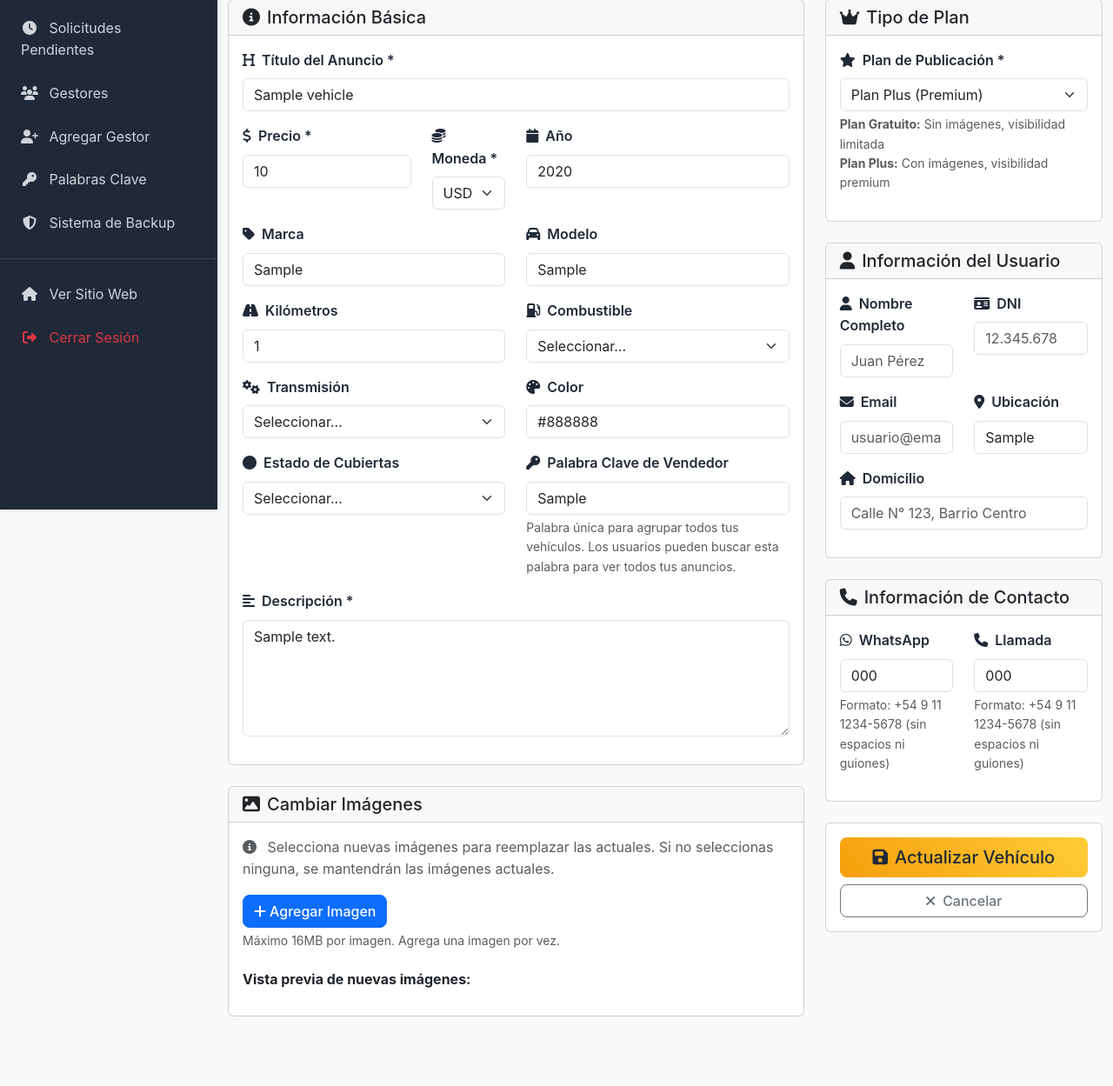
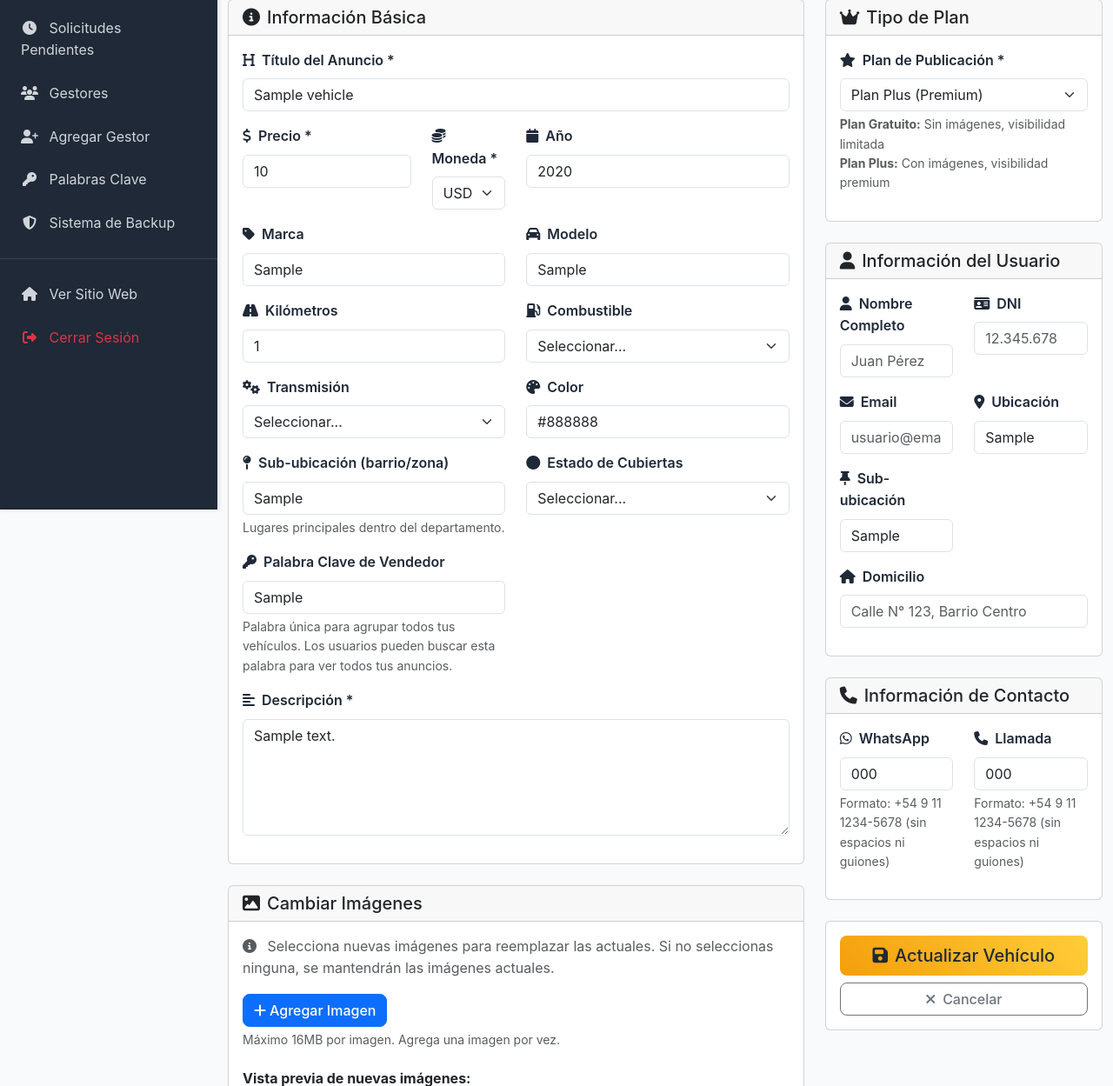
Before and after one commit to compraventavalledeuco/compraventavalledeuco, a Flask app: page /admin/edit_vehicle/1 in a window 1280 px wide. Shown: the part 214-1463 px from the top of the page at 87% size. Run offline with Flask 3, Linux system fonts and the light colour scheme; the visitor is signed in with stand-in values (Sample User, id 1); tables that the repository leaves empty hold one stand-in row (values such as "Sample post"); some libraries are stand-ins or nearby versions.

Commit message:
Actualizacion completa del marketplace - 20250110_205740

```diff
--- a/templates/edit_vehicle.html
+++ b/templates/edit_vehicle.html
@@ -138,7 +138,17 @@
                                        value="{{ vehicle.color or '' }}">
                             </div>
 
-                            <div class="col-md-6 mb-3" id="tire-condition-field">
+
+                            <div class="col-md-6 mb-3" id="sub-location-field">
+                                <label for="sub_location" class="form-label">
+                                    <i class="fas fa-map-pin me-2"></i>Sub-ubicación (barrio/zona)
+                                </label>
+                                <input type="text" class="form-control" id="sub_location" name="sub_location"
+                                       value="{{ vehicle.sub_location or '' }}"
+                                       placeholder="Vista Flores, Cordón del Plata, Cuadro Benegas...">
+                                <div class="form-text">Lugares principales dentro del departamento.</div>
+                            </div>
+<div class="col-md-6 mb-3" id="tire-condition-field">
                                 <label for="tire_condition" class="form-label">
                                     <i class="fas fa-circle me-2"></i>Estado de Cubiertas
                                 </label>
@@ -330,7 +340,15 @@
                                 <input type="text" class="form-control" id="user_location" name="user_location"
                                        value="{{ vehicle.location or '' }}" placeholder="Tunuyán, Mendoza">
                             </div>
-                            <div class="col-12 mb-3">
+                                                        <div class="col-md-6 mb-3">
+                                <label for="user_sub_location" class="form-label">
+                                    <i class="fas fa-thumbtack me-2"></i>Sub-ubicación
+                                </label>
+                                <input type="text" class="form-control" id="user_sub_location" name="user_sub_location"
+                                       value="{{ vehicle.sub_location or '' }}"
+                                       placeholder="Ciudad, Vista Flores, Cuadro Nacional...">
+                            </div>
+<div class="col-12 mb-3">
                                 <label for="user_address" class="form-label">
                                     <i class="fas fa-home me-2"></i>Domicilio
                                 </label>
```
Also changed, not shown: static/css/style.css (+54 -1 lines), templates/index.html (+30 -6 lines).
